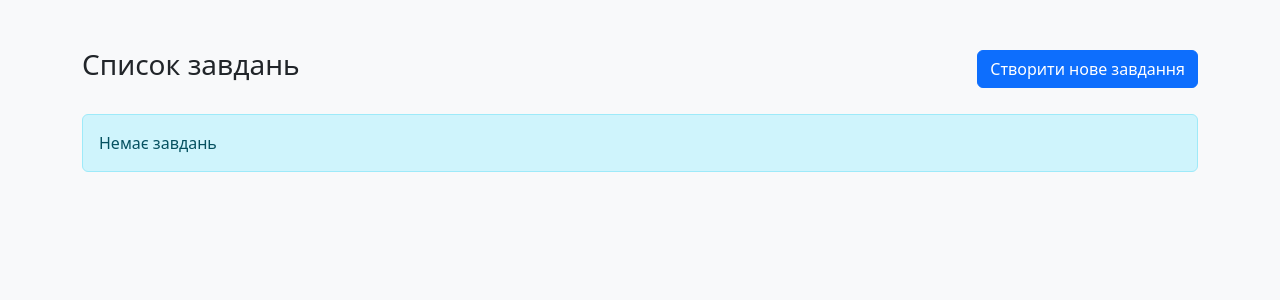
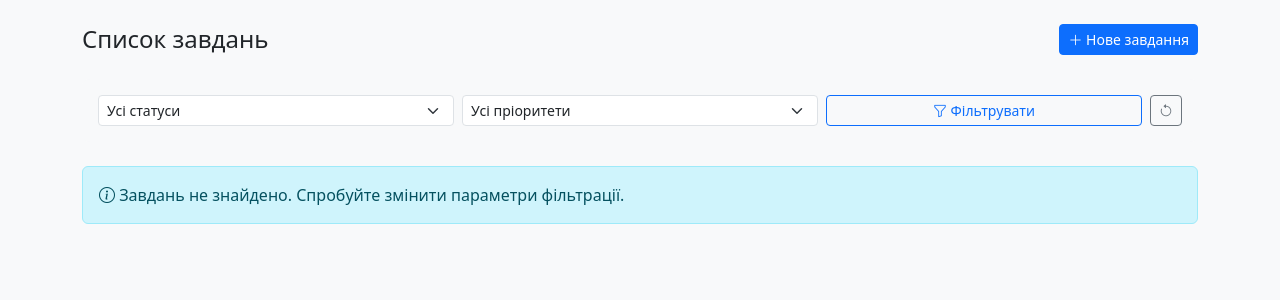
Before and after one commit to xok9ty/Trekking-system, a Django app: page /tasks/ in a window 1280 px wide. Shown: the top 300 px of the page. Run offline with Django 5.2, Linux system fonts and the light colour scheme; data that the repository does not hold is empty.

Commit message:
create tasks filter

```diff
--- a/trekking/forms.py
+++ b/trekking/forms.py
@@ -36,3 +36,32 @@ class CommentForm(forms.ModelForm):
                 'placeholder': 'Напишіть ваш коментар тут...'
             }),
         }
+
+class TaskFilterForm(forms.Form):
+    STATUS_CHOICES = [
+        ('', 'Усі статуси'),
+        ('new', 'Нове'),
+        ('in_progress', 'В роботі'),
+        ('completed', 'Завершене'),
+        ('archived', 'Архівоване'),
+    ]
+
+    PRIORITY_CHOICES = [
+        ('', 'Усі пріоритети'),
+        (1, 'Низький'),
+        (2, 'Середній'),
+        (3, 'Високий'),
+        (4, 'Критичний'),
+    ]
+
+    status = forms.ChoiceField(
+        choices=STATUS_CHOICES,
+        required=False,
+        widget=forms.Select(attrs={'class': 'form-select form-select-sm'})
+    )
+
+    priority = forms.ChoiceField(
+        choices=PRIORITY_CHOICES,
+        required=False,
+        widget=forms.Select(attrs={'class': 'form-select form-select-sm'})
+    )
--- a/trekking/templates/task_list.html
+++ b/trekking/templates/task_list.html
@@ -5,38 +5,103 @@
     <meta name="viewport" content="width=device-width, initial-scale=1.0">
     <title>Список завдань</title>
     <link href="https://cdn.jsdelivr.net/npm/bootstrap@5.3.0/dist/css/bootstrap.min.css" rel="stylesheet">
+    <style>
+        .filter-container {
+            background-color: #f8f9fa;
+            border-radius: 8px;
+            padding: 1rem;
+            margin-bottom: 1.5rem;
+        }
+        .task-card {
+            transition: transform 0.2s;
+            border-left: 4px solid;
+        }
+        .task-card:hover {
+            transform: translateY(-3px);
+        }
+        .priority-1 { border-left-color: #6c757d; }
+        .priority-2 { border-left-color: #ffc107; }
+        .priority-3 { border-left-color: #fd7e14; }
+        .priority-4 { border-left-color: #dc3545; }
+    </style>
 </head>
 <body class="bg-light">
-    <div class="container py-5">
+    <div class="container py-4">
         <div class="d-flex justify-content-between align-items-center mb-4">
-            <h1 class="h3">Список завдань</h1>
-            <a href="{% url 'tasks:task-create' %}" class="btn btn-primary">Створити нове завдання</a>
+            <h1 class="h4 mb-0">Список завдань</h1>
+            <a href="{% url 'tasks:task-create' %}" class="btn btn-sm btn-primary">
+                <i class="bi bi-plus-lg"></i> Нове завдання
+            </a>
         </div>
 
-        <div class="row">
+        <div class="filter-container">
+            <form method="get" class="row g-2 align-items-center">
+                <div class="col-md-4 col-6">
+                    <label class="visually-hidden" for="id_status">Статус</label>
+                    {{ filter_form.status }}
+                </div>
+                <div class="col-md-4 col-6">
+                    <label class="visually-hidden" for="id_priority">Пріоритет</label>
+                    {{ filter_form.priority }}
+                </div>
+                <div class="col-md-4 col-12">
+                    <div class="d-flex gap-2">
+                        <button type="submit" class="btn btn-sm btn-outline-primary flex-grow-1">
+                            <i class="bi bi-funnel"></i> Фільтрувати
+                        </button>
+                        <a href="{% url 'tasks:task-list' %}" class="btn btn-sm btn-outline-secondary">
+                            <i class="bi bi-arrow-counterclockwise"></i>
+                        </a>
+                    </div>
+                </div>
+            </form>
+        </div>
+
+        {% if tasks %}
+        <div class="row row-cols-1 row-cols-md-2 row-cols-lg-3 g-3">
             {% for task in tasks %}
-            <div class="col-md-6 col-lg-4 mb-4">
-                <div class="card h-100">
+            <div class="col">
+                <div class="task-card card h-100 priority-{{ task.priority }}">
                     <div class="card-body">
-                        <h5 class="card-title">
-                            <a href="{% url 'tasks:task-detail' task.pk %}" class="text-decoration-none">{{ task.title }}</a>
-                        </h5>
-                        <p class="card-text">
-                            <span class="badge bg-{% if task.priority == 'high' %}danger{% elif task.priority == 'medium' %}warning text-dark{% else %}secondary{% endif %}">
+                        <div class="d-flex justify-content-between align-items-start mb-2">
+                            <h5 class="card-title mb-0">
+                                <a href="{% url 'tasks:task-detail' task.pk %}" class="text-decoration-none">
+                                    {{ task.title }}
+                                </a>
+                            </h5>
+                            <span class="badge rounded-pill bg-{% if task.priority == 4 %}danger{% elif task.priority == 3 %}warning text-dark{% else %}secondary{% endif %}">
                                 {{ task.get_priority_display }}
                             </span>
+                        </div>
+                        <p class="card-text text-muted small mb-2">
+                            <i class="bi bi-tag"></i> {{ task.get_status_display }}
                         </p>
+                        <p class="card-text small text-truncate">{{ task.description|truncatechars:60 }}</p>
+                    </div>
+                    <div class="card-footer bg-transparent border-top-0 pt-0">
+                        <div class="d-flex justify-content-between align-items-center">
+                            <small class="text-muted">
+                                <i class="bi bi-clock"></i> {{ task.deadline|date:"d.m.Y H:i" }}
+                            </small>
+                            <small>
+                                {% if task.creator == request.user %}
+                                <span class="badge bg-light text-dark">Ваше</span>
+                                {% endif %}
+                            </small>
+                        </div>
                     </div>
                 </div>
             </div>
-            {% empty %}
-            <div class="col-12">
-                <div class="alert alert-info">Немає завдань</div>
-            </div>
             {% endfor %}
         </div>
+        {% else %}
+        <div class="alert alert-info">
+            <i class="bi bi-info-circle"></i> Завдань не знайдено. Спробуйте змінити параметри фільтрації.
+        </div>
+        {% endif %}
     </div>
 
+    <link rel="stylesheet" href="https://cdn.jsdelivr.net/npm/bootstrap-icons@1.10.0/font/bootstrap-icons.css">
     <script src="https://cdn.jsdelivr.net/npm/bootstrap@5.3.0/dist/js/bootstrap.bundle.min.js"></script>
 </body>
 </html>
--- a/trekking/views.py
+++ b/trekking/views.py
@@ -2,7 +2,7 @@ from django.shortcuts import render
 from .models import Task, Comment
 from django.views.generic import ListView, DetailView, CreateView, UpdateView, DeleteView
 from django.urls import reverse_lazy, reverse
-from .forms import TaskForm, CommentForm
+from .forms import TaskForm, CommentForm, TaskFilterForm
 from django.contrib.auth.mixins import LoginRequiredMixin
 
 # Create your views here.
@@ -67,3 +67,22 @@ class TaskDeleteView(LoginRequiredMixin, DeleteView):
 
     def get_queryset(self):
         return super().get_queryset().filter(creator=self.request.user)
+
+class TaskListView(ListView):
+    model = Task
+    template_name = 'task_list.html'
+    context_object_name = 'tasks'
+
+    def get_queryset(self):
+        queryset = super().get_queryset()
+        status = self.request.GET.get('status')
+
+        if status:
+            queryset = queryset.filter(status=status)
+
+        return queryset
+
+    def get_context_data(self, **kwargs):
+        context = super().get_context_data(**kwargs)
+        context['filter_form'] = TaskFilterForm(self.request.GET or None)
+        return context
```
